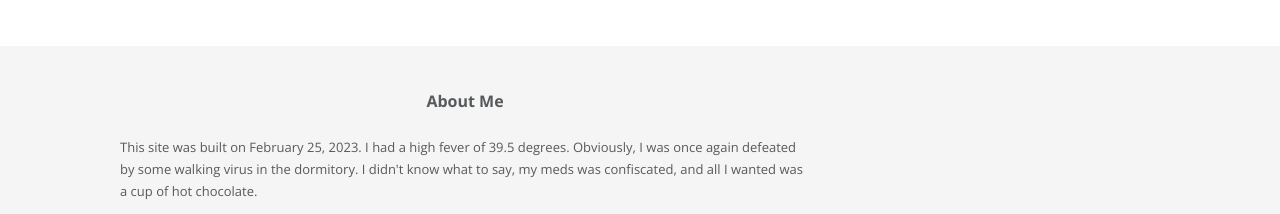
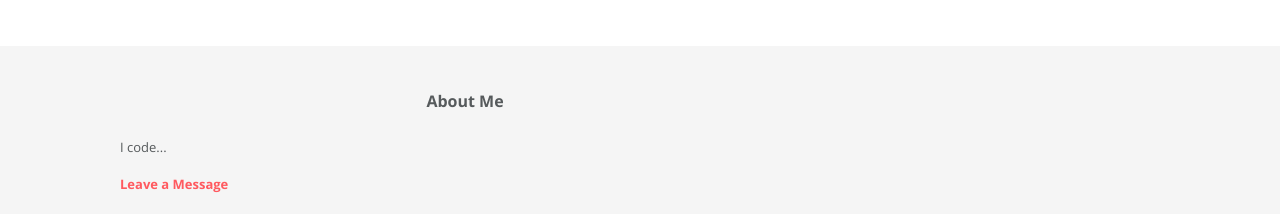
Before and after one commit to klqd/klqd.github.io, a plain HTML site: page index.html in a window 1280 px wide. Shown: the part 704-918 px from the top of the page. Drawn offline with nearby package versions, Linux system fonts and the light colour scheme.

Commit message:
Update index.html

```diff
--- a/index.html
+++ b/index.html
@@ -66,7 +66,7 @@
           <h3>About Me</h3>
 
           <p>
-           This site was built on February 25, 2023. I had a high fever of 39.5 degrees. Obviously, I was once again defeated by some walking virus in the dormitory. I didn't know what to say, my meds was confiscated, and all I wanted was a cup of hot chocolate.
+          I code...
           </p>
 
           <a href="#" class="contact">Leave a Message</a>
```
